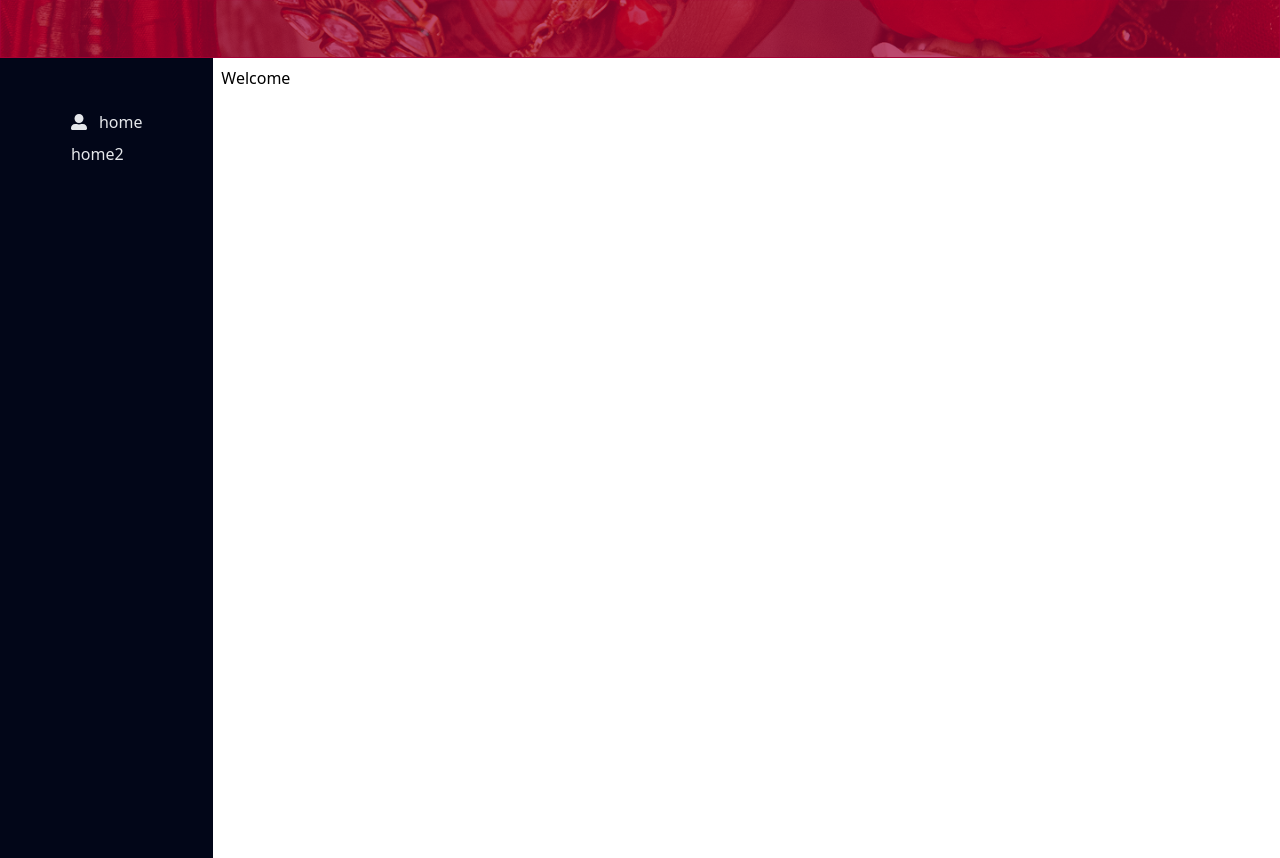
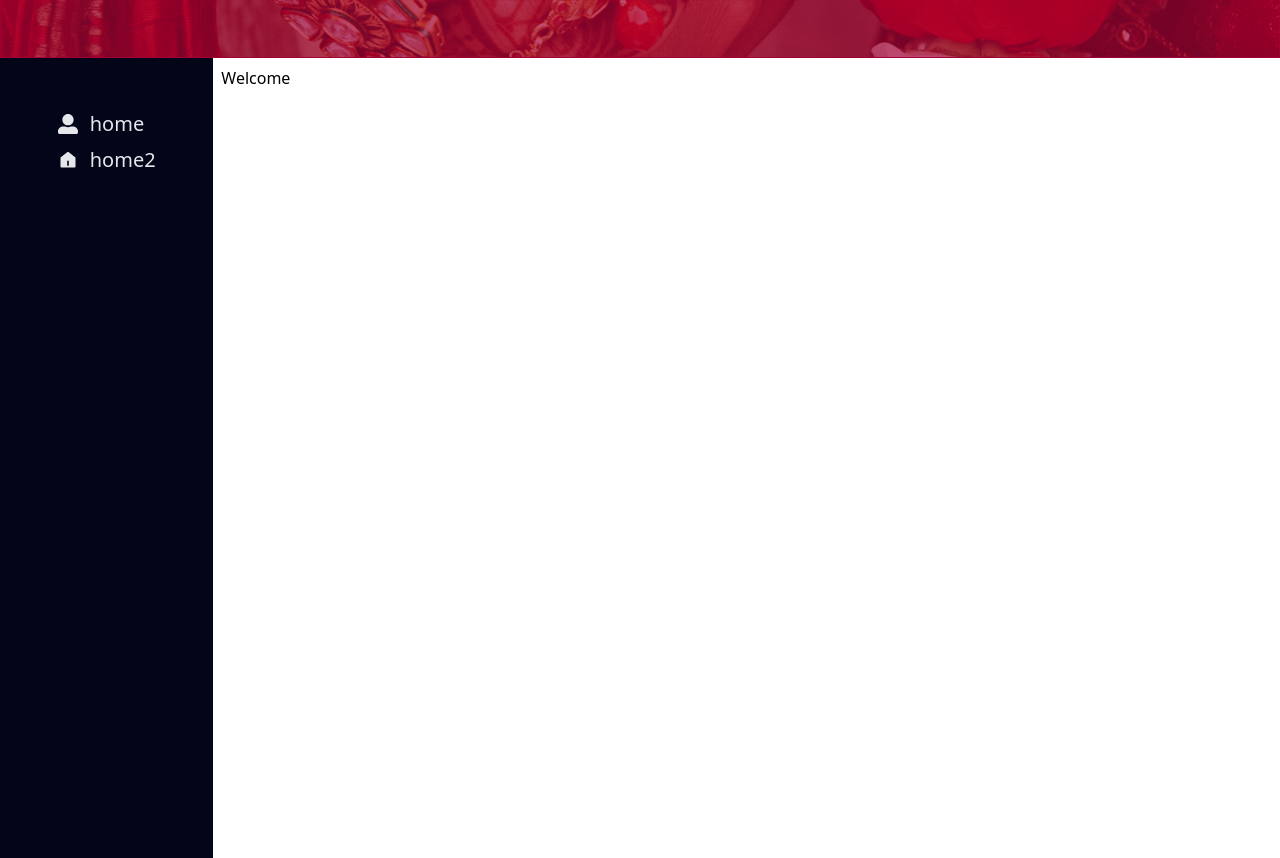
Before and after one commit to iamshreyashjain/JainShadiAdminPanel, a React (Vite) app: page /home in a window 1280 px wide. Built offline with nearby package versions, Linux system fonts and the light colour scheme; sample sign-in values are in the browser's storage.

Commit message:
SCRUM-1-Creating-a-sidebar-with-reactIcons ui/li

```diff
--- a/src/Components/Home/Sidebar.jsx
+++ b/src/Components/Home/Sidebar.jsx
@@ -14,18 +14,18 @@ export default function Sidebar(){
         {
             name: "home2",
             link: "/home2",
-            logo : "",
+            logo : <RiHome5Fill/>,
         },
 ]
     return(
         <>
             <div className="h-screen w-2/12 bg-slate-950">
-            <ul>
-                <li className="text-gray-200 grid items-center justify-center mt-12">{siderbarLinks.map(({name, link, logo}, index)=>(
-
-                    <Link className="flex items-center gap-3 my-1" to = {link} key={index}>{logo} {name}</Link>
-                ))
-                }</li>
+            <ul className="text-gray-200 grid items-center justify-center mt-12">
+                {siderbarLinks.map(({name,link,logo}, index)=>(
+                    <li >
+                        <Link className="flex items-center gap-3 my-1 text-xl" to = {link} key={index} >{logo} {name}</Link>
+                    </li>
+                ))}
             </ul>
             </div>
         </>
```
